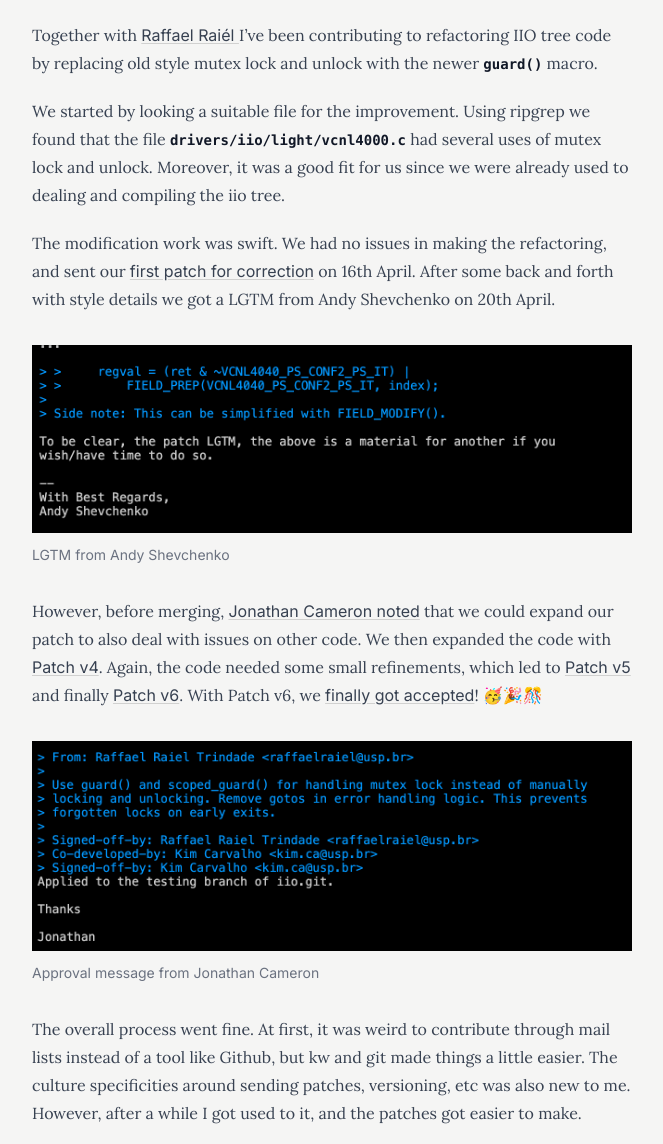
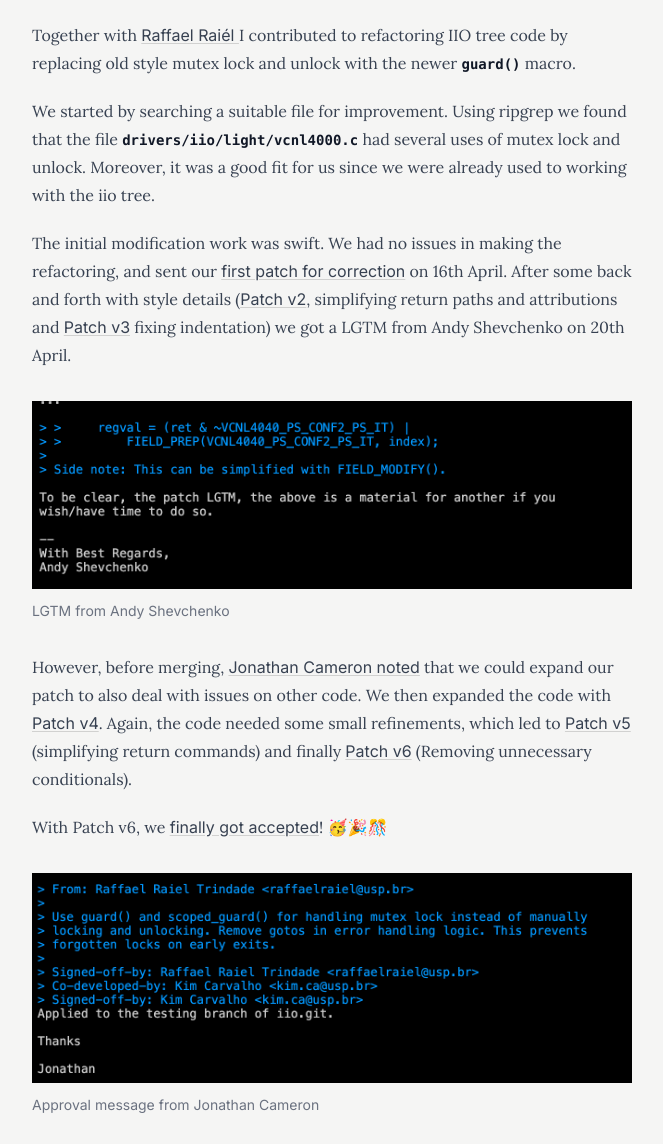
Before and after one commit to KakeyaK/kimsite, an Astro site: page /blog/usp/mac0470/contributing_to_kernel in a window 1280 px wide. Shown: the part 293-1437 px from the top of the page, without its empty margins (308-971 px from the left). Built offline with nearby package versions, Linux system fonts and the light colour scheme; Astro itself is replaced by a stand-in of ours; a web font is replaced by a local one.

Commit message:
feat: more improvements in contributing to linux kernel blogpost

```diff
--- a/src/content/blog/usp/MAC0470/contributing_to_kernel.md
+++ b/src/content/blog/usp/MAC0470/contributing_to_kernel.md
@@ -4,11 +4,11 @@ date: 2026-04-29
 description: "A blog post about my experience contributing to the Linux Kernel"
 ---
 
-Together with [Raffael Raiél ](https://rfflrt.github.io/) I've been contributing to refactoring IIO tree code by replacing old style mutex lock and unlock with the newer `guard()` macro.
+Together with [Raffael Raiél ](https://rfflrt.github.io/) I contributed to refactoring IIO tree code by replacing old style mutex lock and unlock with the newer `guard()` macro.
 
-We started by looking a suitable file for the improvement. Using ripgrep we found that the file `drivers/iio/light/vcnl4000.c` had several uses of mutex lock and unlock. Moreover, it was a good fit for us since we were already used to dealing and compiling the iio tree.
+We started by searching a suitable file for improvement. Using ripgrep we found that the file `drivers/iio/light/vcnl4000.c` had several uses of mutex lock and unlock. Moreover, it was a good fit for us since we were already used to working with the iio tree.
 
-The modification work was swift. We had no issues in making the refactoring, and sent our [first patch for correction](https://lore.kernel.org/linux-iio/20260416211651.9625-1-raffaelraiel@usp.br/) on 16th April. After some back and forth with style details we got a LGTM from Andy Shevchenko on 20th April.
+The initial modification work was swift. We had no issues in making the refactoring, and sent our [first patch for correction](https://lore.kernel.org/linux-iio/20260416211651.9625-1-raffaelraiel@usp.br/) on 16th April. After some back and forth with style details ([Patch v2](https://lore.kernel.org/linux-iio/20260420180454.90611-1-raffaelraiel@usp.br/), simplifying return paths and attributions and [Patch v3](https://lore.kernel.org/linux-iio/20260420200047.102159-1-raffaelraiel@usp.br/) fixing indentation) we got a LGTM from Andy Shevchenko on 20th April.
 
 <figure>
   <img src="/documents/blog/usp/MAC0470/LGTM_Andy.png" alt="Accepted patch" />
@@ -16,11 +16,17 @@ The modification work was swift. We had no issues in making the refactoring, and
 </figure>
 
 
-However, before merging, [Jonathan Cameron noted](https://lore.kernel.org/linux-iio/20260421154952.5784d2bb@jic23-huawei/) that we could expand our patch to also deal with issues on other code. We then expanded the code with [Patch v4](https://lore.kernel.org/linux-iio/20260506210616.313636-1-raffaelraiel@usp.br/). Again, the code needed some small refinements, which led to [Patch v5](https://lore.kernel.org/linux-iio/20260512184728.298680-1-raffaelraiel@usp.br/) and finally [Patch v6](https://lore.kernel.org/linux-iio/20260515152414.5c8dfebb@jic23-huawei/). With Patch v6, we [finally got accepted](https://lore.kernel.org/linux-iio/20260515152414.5c8dfebb@jic23-huawei/)! 🥳🎉🎊
+However, before merging, [Jonathan Cameron noted](https://lore.kernel.org/linux-iio/20260421154952.5784d2bb@jic23-huawei/) that we could expand our patch to also deal with issues on other code. We then expanded the code with [Patch v4](https://lore.kernel.org/linux-iio/20260506210616.313636-1-raffaelraiel@usp.br/). Again, the code needed some small refinements, which led to [Patch v5](https://lore.kernel.org/linux-iio/20260512184728.298680-1-raffaelraiel@usp.br/) (simplifying return commands) and finally [Patch v6](https://lore.kernel.org/linux-iio/20260515152414.5c8dfebb@jic23-huawei/) (Removing unnecessary conditionals).
+
+With Patch v6, we [finally got accepted](https://lore.kernel.org/linux-iio/20260515152414.5c8dfebb@jic23-huawei/)! 🥳🎉🎊
 
 <figure>
   <img src="/documents/blog/usp/MAC0470/accepted_patch.png" alt="Accepted patch" />
   <figcaption>Approval message from Jonathan Cameron</figcaption>
 </figure>
 
-The overall process went fine. At first, it was weird to contribute through mail lists instead of a tool like Github, but kw and git made things a little easier. The culture specificities around sending patches, versioning, etc was also new to me. However, after a while I got used to it, and the patches got easier to make.
+At first, it was weird to contribute through mail lists instead of a tool like Github, but kw and git made things a little easier. The culture specificities around sending patches, versioning, etc was also new to me. In the beginning, it all felt a little weird, but with time it all clicked, and the patches got easier and easier to make.
+
+---
+
+Our complete commit history and feedback received can be find in [this lore link](https://lore.kernel.org/linux-iio/?q=iio%3A+light%3A+vcnl4000%3A+use+lock+guard%28%29).
```
